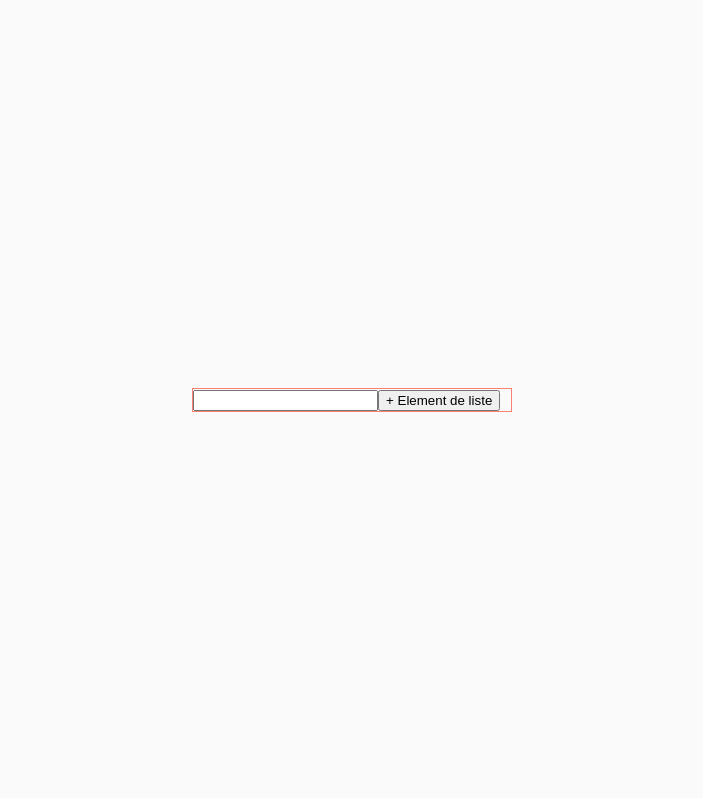
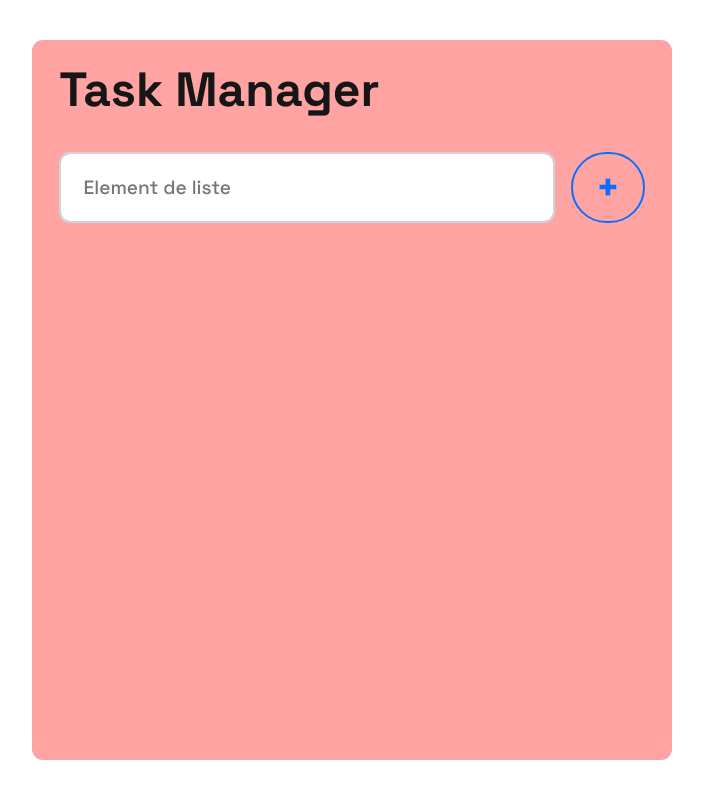
Before and after one commit to nicoxxxcox/react-todolist, a React (Create React App) app: page / in a window 1280 px wide. Shown: the whole page, without its empty margins (288-991 px from the left). Built offline with nearby package versions, Linux system fonts and the light colour scheme.

Commit message:
begin styling app

```diff
--- a/public/index.html
+++ b/public/index.html
@@ -9,6 +9,9 @@
       name="description"
       content="Web site created using create-react-app"
     />
+    <link rel="preconnect" href="https://fonts.googleapis.com">
+    <link rel="preconnect" href="https://fonts.gstatic.com" crossorigin>
+    <link href="https://fonts.googleapis.com/css2?family=Space+Grotesk:wght@400;500;700&display=swap" rel="stylesheet">
     <link rel="apple-touch-icon" href="%PUBLIC_URL%/logo192.png" />
     <!--
       manifest.json provides metadata used when your web app is installed on a
--- /dev/null
+++ b/src/components/Form.css
@@ -0,0 +1,53 @@
+.taskForm {
+  display: flex;
+  gap: 1rem;
+  margin-bottom: 1.6rem;
+}
+
+
+
+.taskForm__input {
+  width: 100%;
+  padding: var(--padding-box-primary);
+  color: var(--color-gray-500);
+  font-size: 1.2rem;
+  font-weight: 500;
+  background-color: #fff;
+  background-clip: padding-box;
+  border: 2px solid #ced4da;
+  appearance: none;
+  border-radius: var(--border-radius-primary);
+  transition: border-color .15s ease-in-out,box-shadow .15s ease-in-out;
+}
+
+.taskForm__btn {
+  display: inline-block;
+color: #212529;
+text-align: center;
+text-decoration: none;
+vertical-align: middle;
+cursor: pointer;
+-webkit-user-select: none;
+-moz-user-select: none;
+user-select: none;
+background-color: transparent;
+border: 2px solid transparent;
+  border-top-color: transparent;
+  border-right-color: transparent;
+  border-bottom-color: transparent;
+  border-left-color: transparent;
+padding: .5rem 1.4rem;
+font-size: 2.5rem;
+font-weight: 700;
+border-radius: 50px;
+transition: color .15s ease-in-out,background-color .15s ease-in-out,border-color .15s ease-in-out,box-shadow .15s ease-in-out;
+color: #0d6efd;
+border-color: #0d6efd;
+word-wrap: normal;
+}
+
+.taskForm__btn:hover {
+  color: #fff;
+background-color: #0d6efd;
+border-color: #0d6efd;
+}
--- a/src/components/Form.js
+++ b/src/components/Form.js
@@ -1,10 +1,11 @@
+import './Form.css'
 const Form = (props) => {
   const { taskInput, onSubmit, onChange } = props;
 
   return (
-    <form onSubmit={onSubmit}>
-      <input type="text" value={taskInput} onChange={onChange} />
-      <button type="submit">+ Element de liste</button>
+    <form className="taskForm" onSubmit={onSubmit}>
+      <input className="taskForm__input" type="text" placeholder='Element de liste' value={taskInput} onChange={onChange} />
+      <button className="taskForm__btn" type="submit">+</button>
     </form>
   );
 };
--- a/src/components/Task.css
+++ b/src/components/Task.css
@@ -0,0 +1,25 @@
+.task {
+  padding: var(--padding-box-primary);
+  background-color: var(--color-gray-200);
+  margin-bottom: 1rem;
+  border-radius: var(--border-radius-primary);
+}
+
+
+.task__title {
+  color: var(--color-gray-500);
+  font-size: 1.2rem;
+  font-weight: 500;
+}
+
+del {
+  position: relative;
+}
+
+del::before,
+del::after {
+  content: '';
+  width: 100%;
+  height: 3px;
+  background-color: blue;
+}
--- a/src/components/Task.js
+++ b/src/components/Task.js
@@ -3,7 +3,7 @@ import "./Task.css";
 const Task = (props) => {
   const { id, body, checked, onChange, onClick } = props;
   return (
-    <li key={id}>
+    <div key={id} className="task">
       <span>
         <input
           checked={checked ? true : false}
@@ -11,9 +11,9 @@ const Task = (props) => {
           type="checkbox"
         />
       </span>
-      {" "}{checked ? <s>{body}</s> : body}{" "}
+      <span className="task__title">{" "}{checked ? <del>{body}</del> : body}{" "}</span>
       {checked ? <button onClick={() => onClick(id)}>&#10006;</button> : "" }
-    </li>
+    </div>
   );
 };
 
--- a/src/components/Todolist.css
+++ b/src/components/Todolist.css
@@ -1,4 +1,14 @@
 .card {
-  width: 20rem;
-  border: 1px solid salmon;
+  width: min(90vw , 40rem);
+  min-height: 90vh;
+  background-color: var(--color-primary);
+  border-radius: var(--border-radius-primary);
+  padding: 1.2rem 1.7rem;
 }
+
+.title-1 {
+  font-size: 3rem;
+  font-weight: 700;
+  color: var(--color-dark);
+  margin-bottom: 2rem;
+}
--- a/src/components/Todolist.js
+++ b/src/components/Todolist.js
@@ -48,6 +48,13 @@ class Todolist extends Component {
   render() {
     return (
       <div className="card">
+        <h1 className="title-1">Task Manager</h1>
+        <Form
+          onSubmit={this.handleSubmit}
+          onChange={this.handleTaskInput}
+          taskInput={this.state.taskInput}
+        />
+
         {this.state.tasks
           .filter((task) => !task.checked)
           .map((task) => (
@@ -59,11 +66,6 @@ class Todolist extends Component {
             />
           ))}
 
-        <Form
-          onSubmit={this.handleSubmit}
-          onChange={this.handleTaskInput}
-          taskInput={this.state.taskInput}
-        />
 
         {this.state.tasks
           .filter((task) => task.checked)
--- a/src/index.css
+++ b/src/index.css
@@ -67,20 +67,19 @@ th {
   padding: 0;
 }
 
-body {
+body,* {
   margin: 0;
-  font-family: -apple-system, BlinkMacSystemFont, "Segoe UI", "Roboto", "Oxygen",
-    "Ubuntu", "Cantarell", "Fira Sans", "Droid Sans", "Helvetica Neue",
-    sans-serif;
+  font-family: 'Space Grotesk', sans-serif;
   -webkit-font-smoothing: antialiased;
   -moz-osx-font-smoothing: grayscale;
 }
 
-code {
-  font-family: source-code-pro, Menlo, Monaco, Consolas, "Courier New",
-    monospace;
+#root {
+  --color-primary : #ffa3a3;
+  --color-secondary: #72d7ef;
+  --color-gray-500: #6d7287;
+  --color-gray-200: #edf1f3;
+  --color-dark: #161616;
+  --border-radius-primary: 11px;
+  --padding-box-primary : 1rem 1.4rem;
 }
-
-#root {
-  background-color: #fafafa;
-}
```
Also changed, not shown: src/App.css (line endings or trailing spaces).
